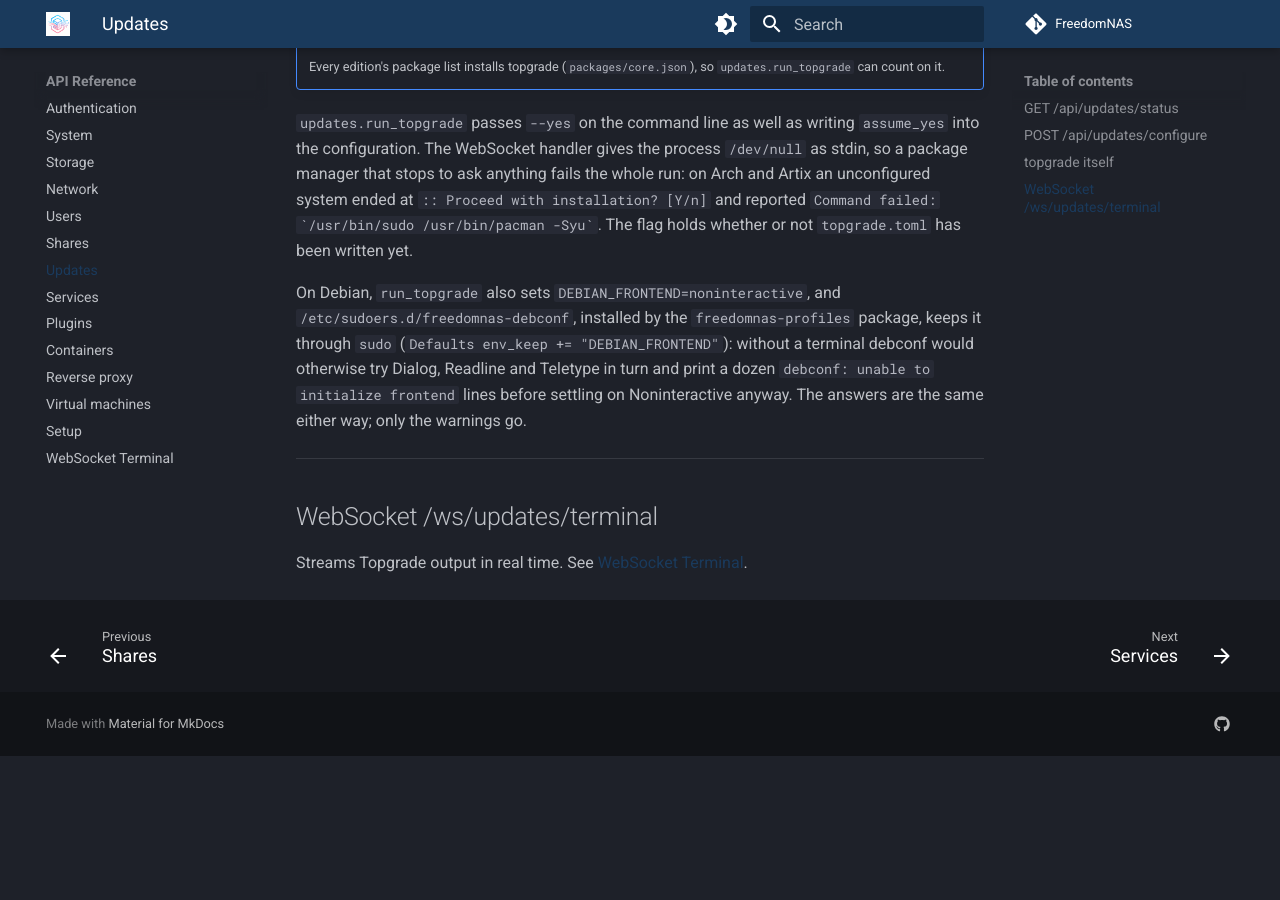
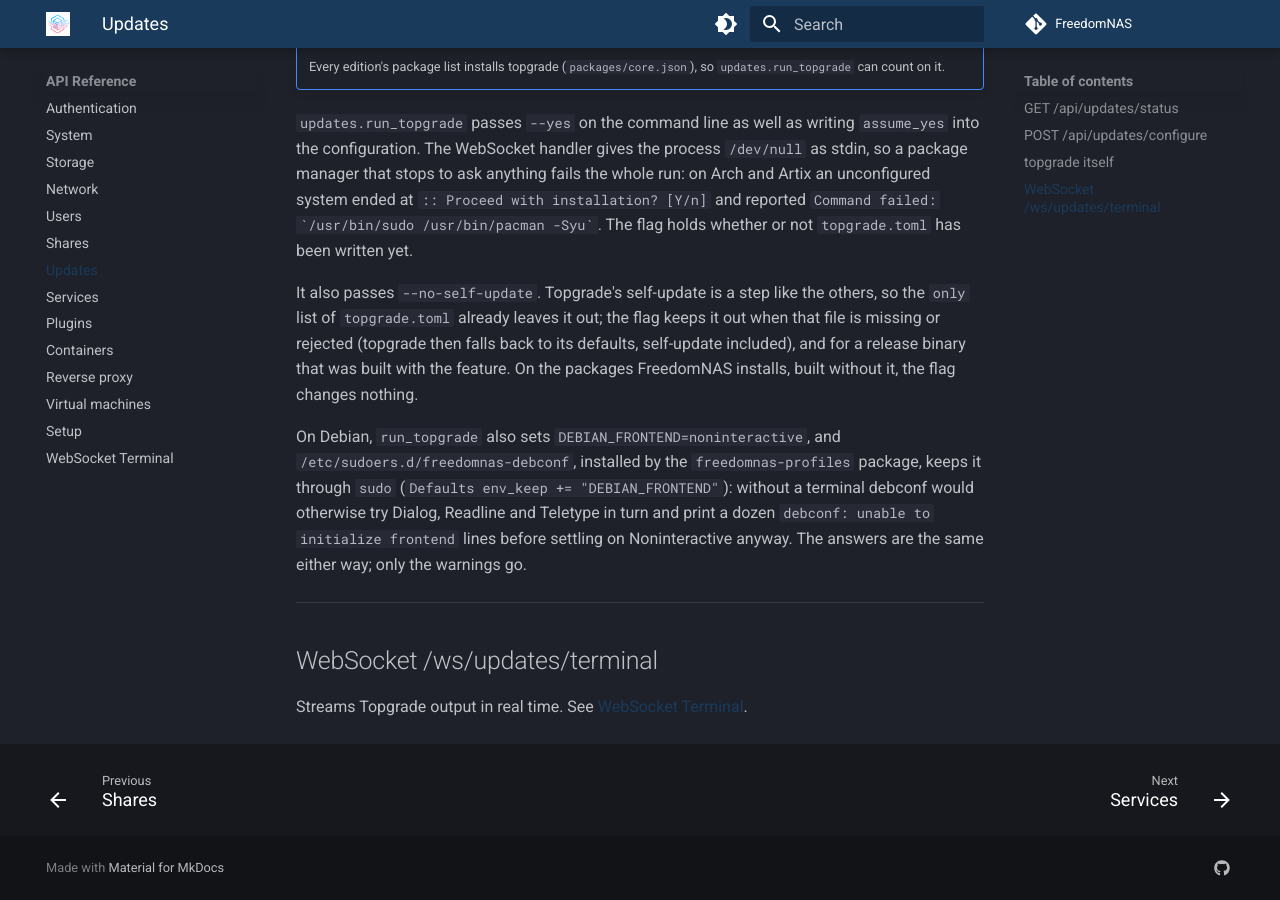
Before and after one commit to FreedomNAS/freedomnas-docs, an MkDocs documentation site: the page built from docs/api/updates.md, in a window 1280 px wide and 900 px high, scrolled down 2803 px. Built offline with MkDocs 1.6.1 and Material for MkDocs 9.7.7, drawn with Linux system fonts in a browser that asks for light colours; before the commit the page ends 3559 px from its top, so only the background shows below that.

Commit message:
Document --no-self-update in run_topgrade

```diff
--- a/docs/api/updates.md
+++ b/docs/api/updates.md
@@ -124,6 +124,13 @@ the whole run: on Arch and Artix an unconfigured system ended at
 `` Command failed: `/usr/bin/sudo /usr/bin/pacman -Syu` ``. The flag holds
 whether or not `topgrade.toml` has been written yet.
 
+It also passes `--no-self-update`. Topgrade's self-update is a step like
+the others, so the `only` list of `topgrade.toml` already leaves it out; the
+flag keeps it out when that file is missing or rejected (topgrade then falls
+back to its defaults, self-update included), and for a release binary that
+was built with the feature. On the packages FreedomNAS installs, built
+without it, the flag changes nothing.
+
 On Debian, `run_topgrade` also sets `DEBIAN_FRONTEND=noninteractive`, and
 `/etc/sudoers.d/freedomnas-debconf`, installed by the `freedomnas-profiles`
 package, keeps it through `sudo`
```
Also changed, not shown: docs/profiles/os-profiles.md (+1 -1 lines).
